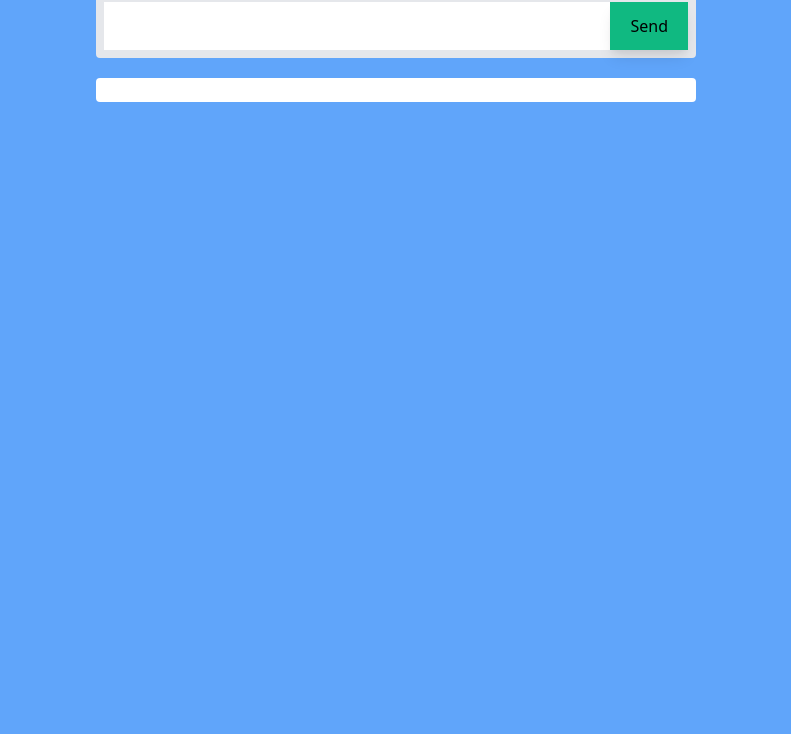
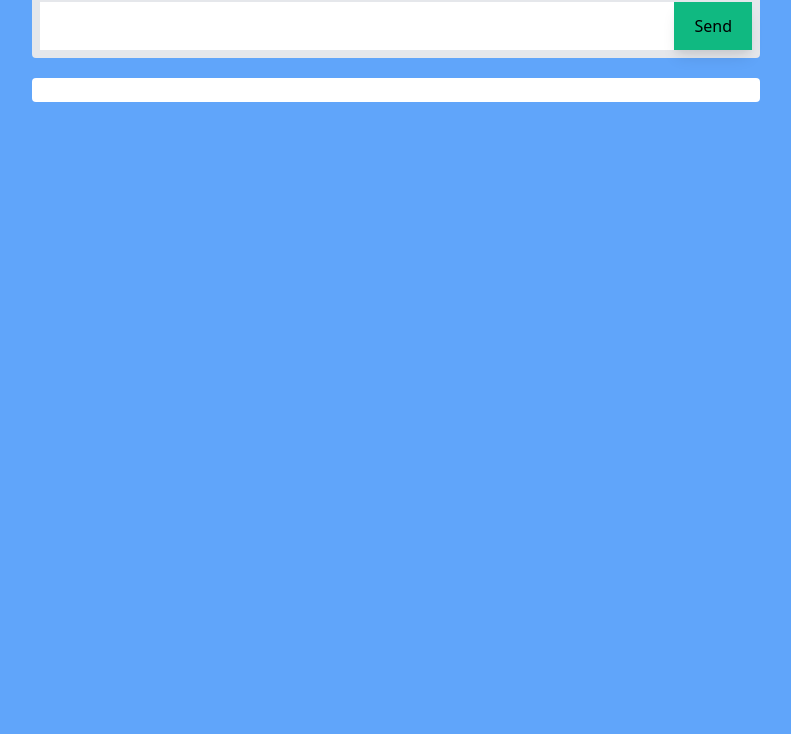
Before and after one commit to dankore/add-edit-delete-list-app, a website built with Parcel: page index.html in a window 1280 px wide. Shown: the part 66-800 px from the top of the page, without its empty margins (244-1035 px from the left). Built offline with nearby package versions, Linux system fonts and the light colour scheme.

Commit message:
Media query adjustment

```diff
--- a/index.html
+++ b/index.html
@@ -11,7 +11,7 @@
   </head>
 
   <body class="bg-blue-400 ">
-    <div class="w-full md:w-2/4 mx-3 mx-auto">
+    <div class="w-full mx-12 lg:w-3/5  mx-auto">
       <h1 class="text-center text-white my-3 font-semi-bold text-3xl">
         List App
       </h1>
```
